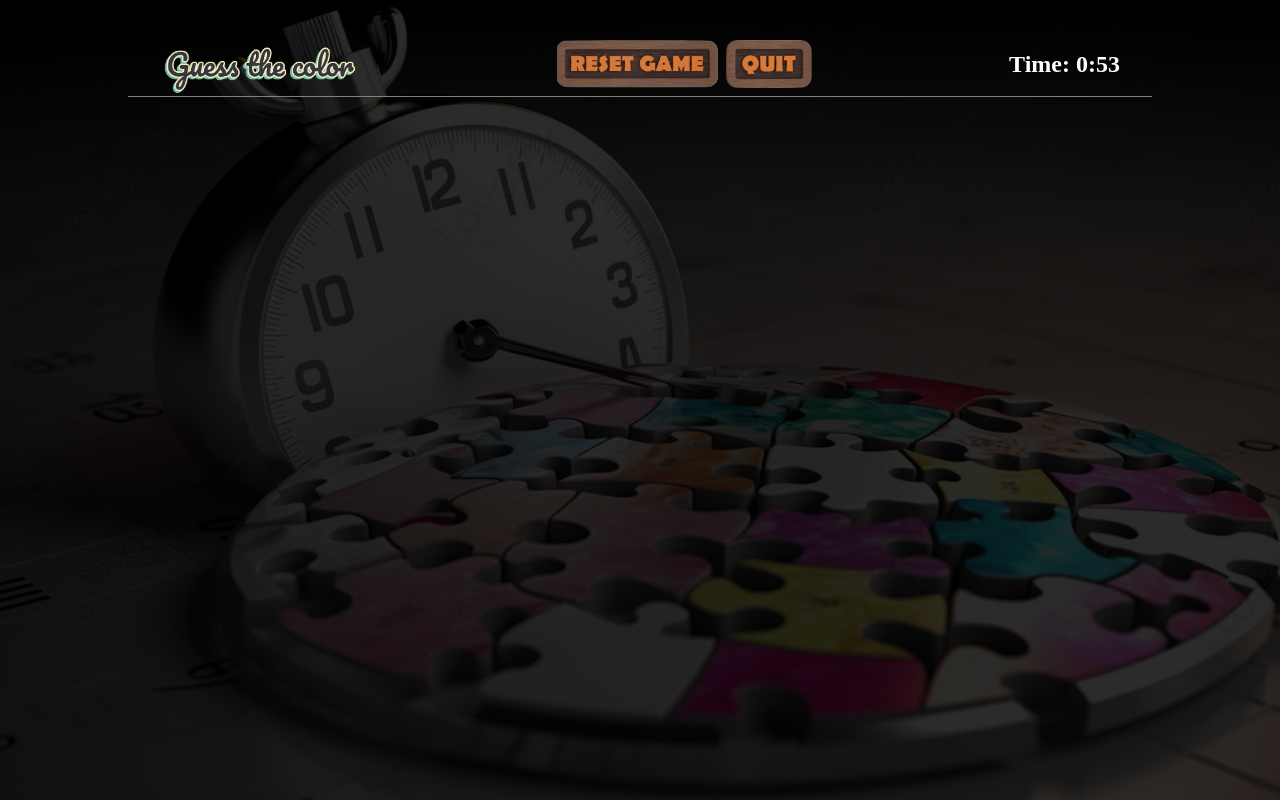
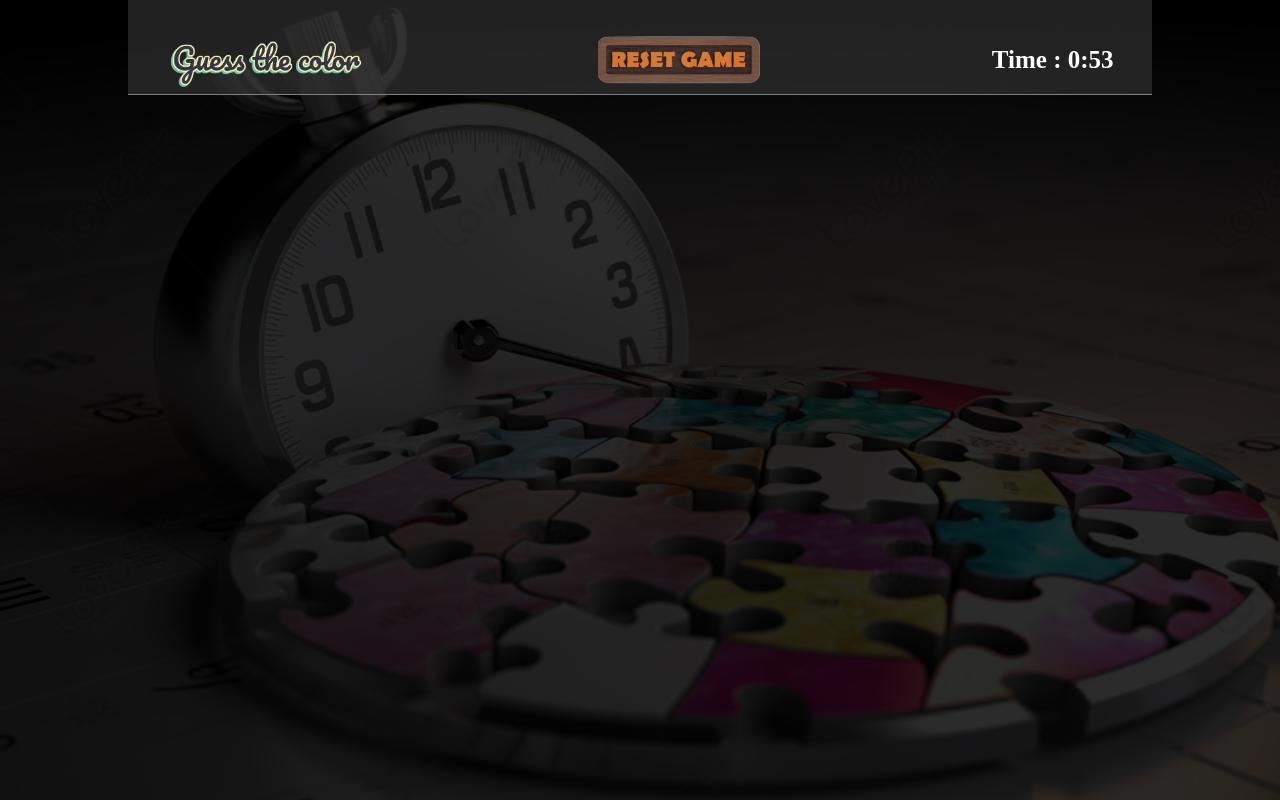
Before and after one commit to Jomagene/hng12-stage1-guess-color-game, a React (Vite) app: page /play in a window 1280 px wide. Built offline with nearby package versions, Linux system fonts and the light colour scheme.

Commit message:
Header final touch

```diff
--- a/src/components/Header.jsx
+++ b/src/components/Header.jsx
@@ -1,5 +1,6 @@
 import { useState } from 'react';
 import Countdown from 'react-countdown';
+import { Link } from 'react-router-dom';
 
 const Header = () => {
   const [countdownDate, setCountdownDate] = useState(Date.now() + 60000);
@@ -21,13 +22,22 @@ const Header = () => {
 
   return (
     <header>
-      <img src="/gameTitle.png" alt="" className="logo" />
-      <nav>
-        <img src="/reset-btn.png" alt="" onClick={resetTimer} />
-        <img src="/quit-btn.png" alt="" />
-      </nav>
+      <Link to="/">
+        <img src="/gameTitle.png" alt="" className="logo" />
+      </Link>
+      <img
+        src="/reset-btn.png"
+        alt=""
+        onClick={resetTimer}
+        className="pointer"
+      />
       <p>
-        Time: <Countdown date={countdownDate} renderer={renderer} />
+        Time :{' '}
+        <Countdown
+          key={countdownDate}
+          date={countdownDate}
+          renderer={renderer}
+        />
       </p>
     </header>
   );
--- a/src/play.css
+++ b/src/play.css
@@ -6,20 +6,22 @@
 header {
   display: flex;
   width: 80vw;
+  min-width: 280px;
   max-width: 1200px;
   justify-content: space-between;
   align-items: center;
-  padding: 2rem 2rem 0;
+  padding: 2% 3% 0;
   border-bottom: 0.5px solid grey;
+  background-color: rgba(54, 54, 54, 0.62);
 
   img {
-    height: 7vw;
+    height: 6vw;
     min-height: 1.5rem;
     max-height: 3rem;
   }
 
   img.logo {
-    height: 10vw;
+    height: 8vw;
     min-height: 2rem;
     max-height: 4rem;
   }
@@ -31,6 +33,16 @@ header {
   p {
     color: white;
     font-weight: bold;
-    font-size: 1.5rem;
+    font-size: 3vw;
+  }
+
+  .pointer {
+    cursor: pointer;
   }
 }
+
+@media (min-width: 50rem) {
+  header p {
+    font-size: 25px;
+  }
+}
```
